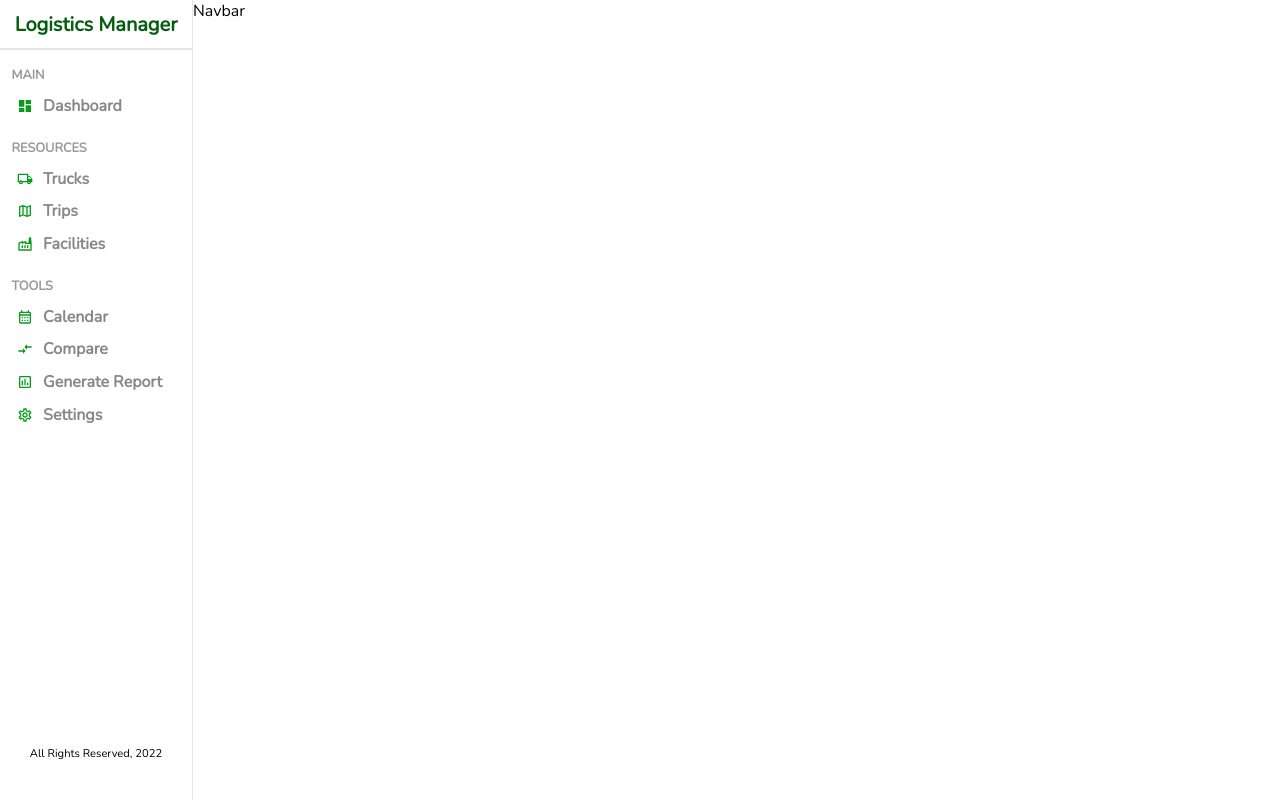
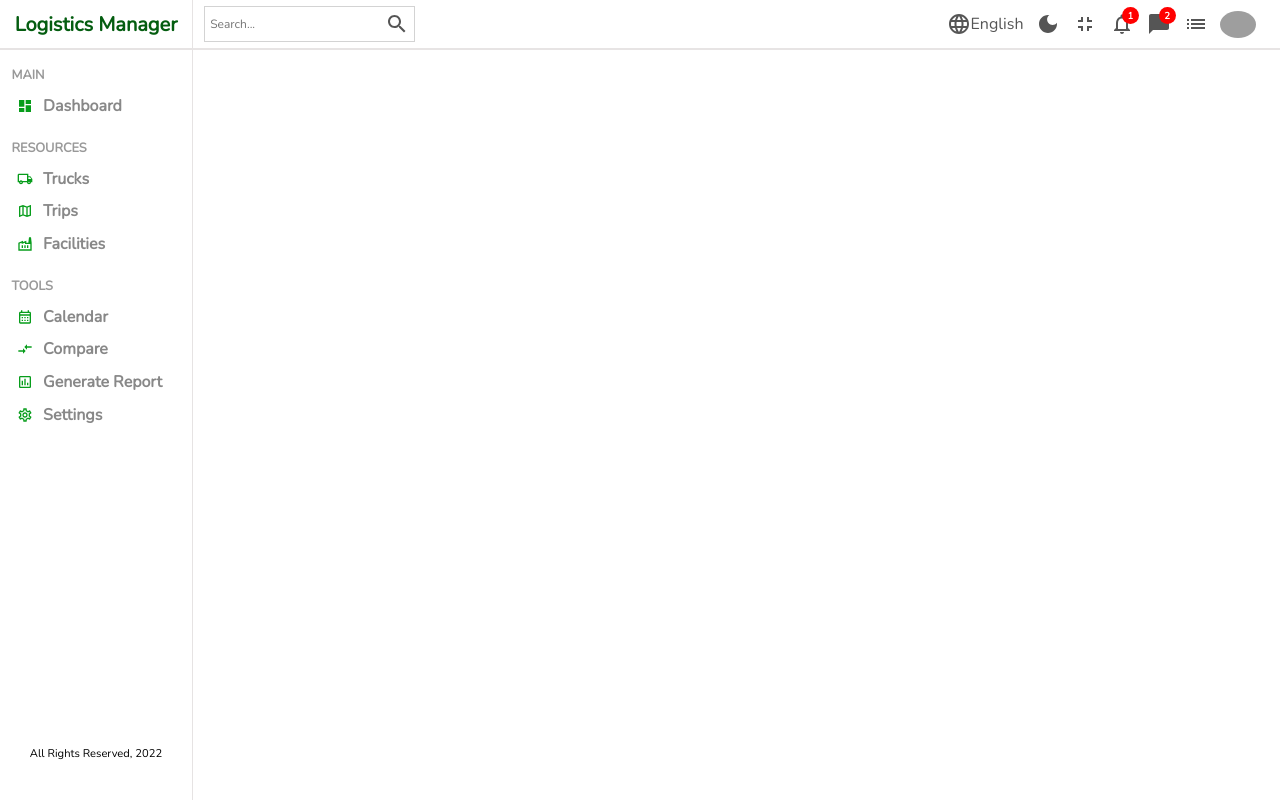
Before and after one commit to Wsref/project_logist_taoufik, a React (Create React App) app: page / in a window 1280 px wide. Built offline with nearby package versions, Linux system fonts and the light colour scheme; grey boxes are pictures that could not be loaded.

Commit message:
Added navbar and stylings

```diff
--- a/src/components/navbar/Navbar.jsx
+++ b/src/components/navbar/Navbar.jsx
@@ -1,9 +1,54 @@
-import React from 'react'
+import SearchOutlinedIcon from "@mui/icons-material/SearchOutlined"
+import LanguageIcon from '@mui/icons-material/Language';
+import DarkModeIcon from '@mui/icons-material/DarkMode';
+import FullscreenExitIcon from '@mui/icons-material/FullscreenExit';
+import NotificationsNoneIcon from '@mui/icons-material/NotificationsNone';
+import ChatBubbleIcon from '@mui/icons-material/ChatBubble';
+import ListIcon from '@mui/icons-material/List';
+import './navbar.scss'
+import React from 'react';
 
 const Navbar = () => {
-  return (
-    <div className='navbar'>Navbar</div>
-  )
+    return (
+        <div className='navbar'>
+            <div className="wrapper">
+                    <div className="search">
+                        <input type="text" placeholder='Search...' />
+                        <SearchOutlinedIcon />
+                    </div>
+                    <div className="items">
+                        <div className="item">
+                            <LanguageIcon className="icon" />
+                            English
+                        </div>
+                        <div className="item">
+                            <DarkModeIcon className="icon" />
+                        </div>
+                        <div className="item">
+                            <FullscreenExitIcon className="icon" />
+                        </div>
+                        <div className="item">
+                            <NotificationsNoneIcon className="icon" />
+                            <div className="counter">1</div>
+                        </div>
+                        <div className="item">
+                            <ChatBubbleIcon className="icon" />
+                            <div className="counter">2</div>
+                        </div>
+                        <div className="item">
+                            <ListIcon className="icon" />
+                        </div>
+                        <div className="item">
+                            <img
+                                src="https://images.pexels.com/photos/941693/pexels-photo-941693.jpeg?auto=compress&cs=tinysrgb&dpr=2&w=500"
+                                alt=""
+                                className="avatar"
+                            />
+                        </div>
+                    </div>
+                </div>
+        </div>
+    )
 }
 
 export default Navbar
--- a/src/components/navbar/navbar.scss
+++ b/src/components/navbar/navbar.scss
@@ -1,2 +1,74 @@
 .navbar {
+    height: 6%;
+    border-bottom: 2px solid rgb(231, 228, 228);
+    display: flex;
+    align-items: center;
+    font-size: 100%;
+    color: #555;
+
+    .wrapper {
+        padding: 1%;
+        display: flex;
+        align-items: center;
+        justify-content: space-between;
+        width: 100%;
+
+        .search {
+            display: flex;
+            align-items: center;
+            border: 0.5px solid lightgray;
+            padding: 0.5%;
+
+            input {
+                border: none;
+                outline: none;
+                background-color: transparent;
+
+                &::placeholder {
+                    font-size: 90%;
+                }
+            }
+        }
+
+        .items {
+            display: flex;
+            align-items: center;
+
+            .item {
+                display: flex;
+                align-items: center;
+                margin-right: 1vw;
+                position: relative;
+
+                .icon {
+                    font-size: 150%;
+                    cursor: pointer;
+                }
+
+                .avatar {
+                    max-width: 2vmax;
+                    min-width: 4.5vmin;
+                    height: auto;
+                    border-radius: 50%;
+                    cursor: pointer;
+                }
+
+                .counter {
+                    width: 70%;
+                    height: 70%;
+                    background-color: red;
+                    border-radius: 50%;
+                    color: #fff;
+                    display: flex;
+                    align-items: center;
+                    justify-content: center;
+                    font-size: 60%;
+                    font-weight: bold;
+                    position: absolute;
+                    top: -20%;
+                    right: -20%;
+                }
+            }
+        }
+    }
 }
```
